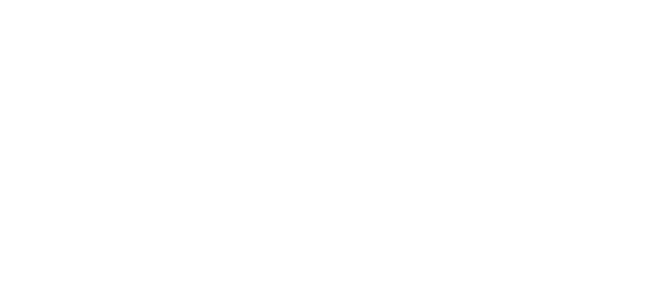
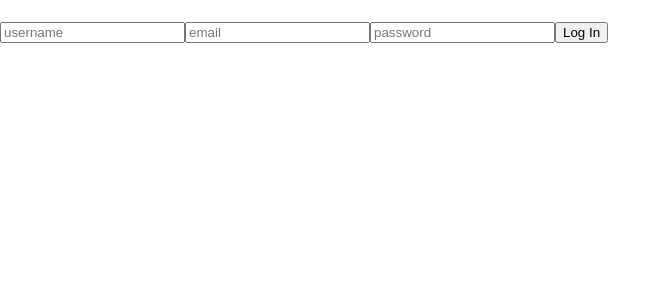
Before and after one commit to FluroWhiteSnow/Sustainability-front-end, a React (Create React App) app: page / in a window 1280 px wide. Shown: the top 300 px of the page, without its empty margins (0-671 px from the left). Built offline with nearby package versions, Linux system fonts and the light colour scheme.

Commit message:
Added api post to log in page

```diff
--- a/src/components/App.js
+++ b/src/components/App.js
@@ -3,11 +3,13 @@
 import Login from "./Login";
 import SignUp from "./SignUp";
 import Dashboard from "./Dashboard";
+import AuthProvider from "./contexts/AuthProvider";
 
 import "../stylesheets/App.css";
 
 function App() {
   return (
+    <AuthProvider>
       <Router>
         <Switch>
           <Route path="/" exact component={Login} />
@@ -16,6 +18,7 @@
           <Route render={() => <h1>404 Page Not Found</h1>} />
         </Switch>
       </Router>
+    </AuthProvider>
   );
 }
 
--- a/src/components/Login.jsx
+++ b/src/components/Login.jsx
@@ -1,5 +1,79 @@
-import React from "react";
+import React, { useState } from "react";
+import { useAuth } from "./contexts/AuthProvider";
+import { Link } from "react-router-dom";
 
-export default function Login() {
-  return <div></div>;
+export default function Login({ history }) {
+  const [errorMessage, setErrorMessage] = useState("");
+
+  const { authDispatch } = useAuth();
+
+  const [loginForm, setLoginForm] = useState({
+    username: "",
+    email: "",
+    password: "",
+  });
+
+  const changeInput = (e) => {
+    setLoginForm({
+      ...loginForm,
+      [e.target.name]: e.target.value,
+    });
+  };
+
+  const sendLoginRequest = async () => {
+    const response = await fetch("http://127.0.0.1:3000/api/auth/sign_in", {
+      method: "POST",
+      headers: {
+        "Content-Type": "application/json",
+      },
+      body: JSON.stringify(loginForm),
+    });
+    const data = await response.json();
+    if (data.jwt) {
+      authDispatch({ type: "login", token: data.jwt, value: data });
+      history.push("/dashboard");
+    } else {
+      console.log("error");
+      setErrorMessage(data.error);
+    }
+  };
+
+  const submitLogin = (e) => {
+    e.preventDefault();
+    sendLoginRequest();
+  };
+
+  return (
+    <div>
+      <form noValidate onSubmit={submitLogin}>
+        <h1>{errorMessage}</h1>
+        <input
+          type="text"
+          value={loginForm.username}
+          onChange={changeInput}
+          label="username"
+          name="username"
+          placeholder="username"
+        />
+
+        <input
+          type="text"
+          value={loginForm.email}
+          onChange={changeInput}
+          name="email"
+          placeholder="email"
+        />
+
+        <input
+          type="text"
+          value={loginForm.password}
+          onChange={changeInput}
+          name="password"
+          placeholder="password"
+        />
+
+        <button type="submit">Log In</button>
+      </form>
+    </div>
+  );
 }
--- a/src/components/contexts/AuthProvider.jsx
+++ b/src/components/contexts/AuthProvider.jsx
@@ -14,7 +14,7 @@
         ...state,
         loggedIn: true,
         username: action.value.username,
-        email: action.valie.email,
+        email: action.value.email,
       };
     case "sign-out":
       localStorage.removeItem("token");
```
Also changed, not shown: 1 other file (tests, documents, lock files or other folders). Lines whose indentation alone changed are shown as unchanged.
